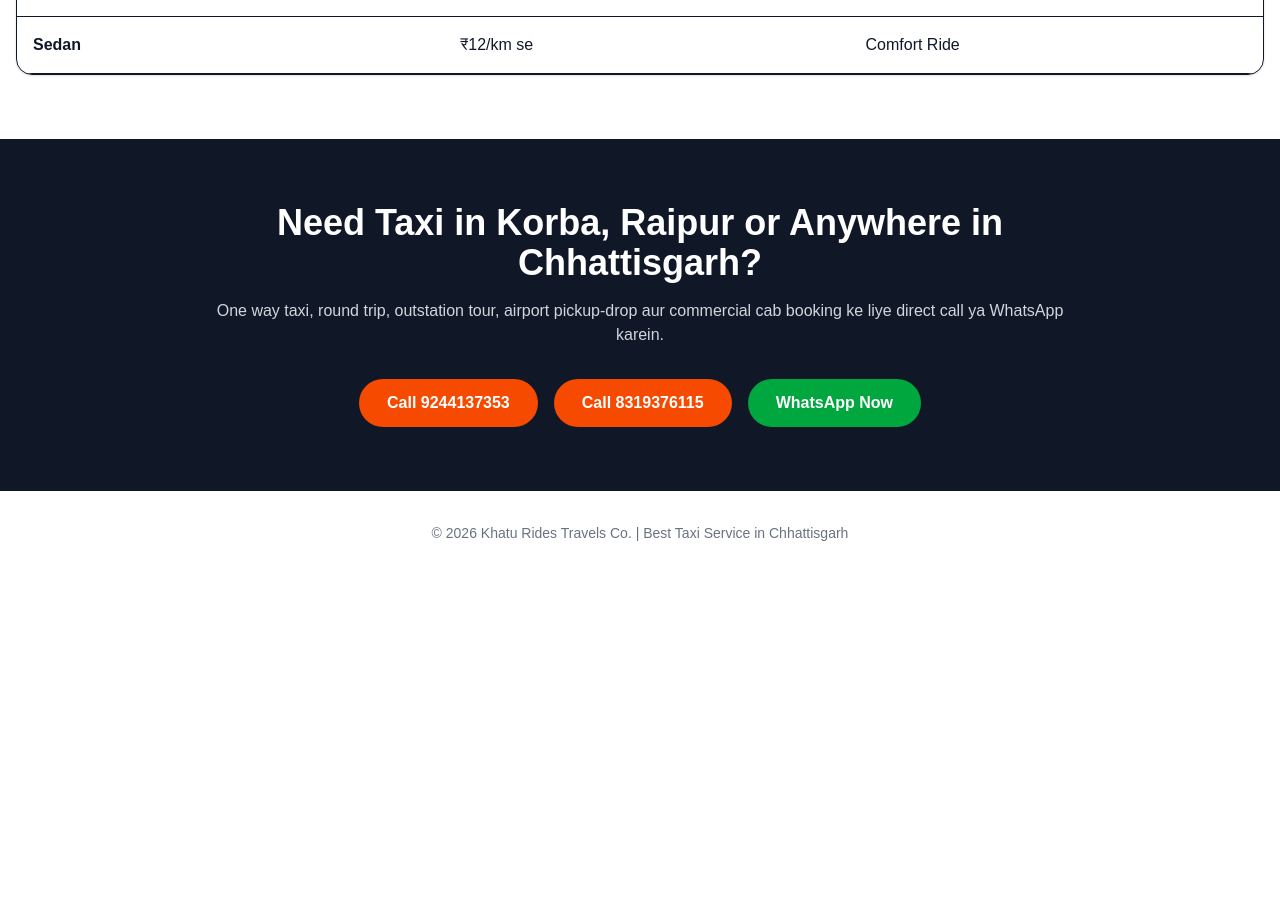
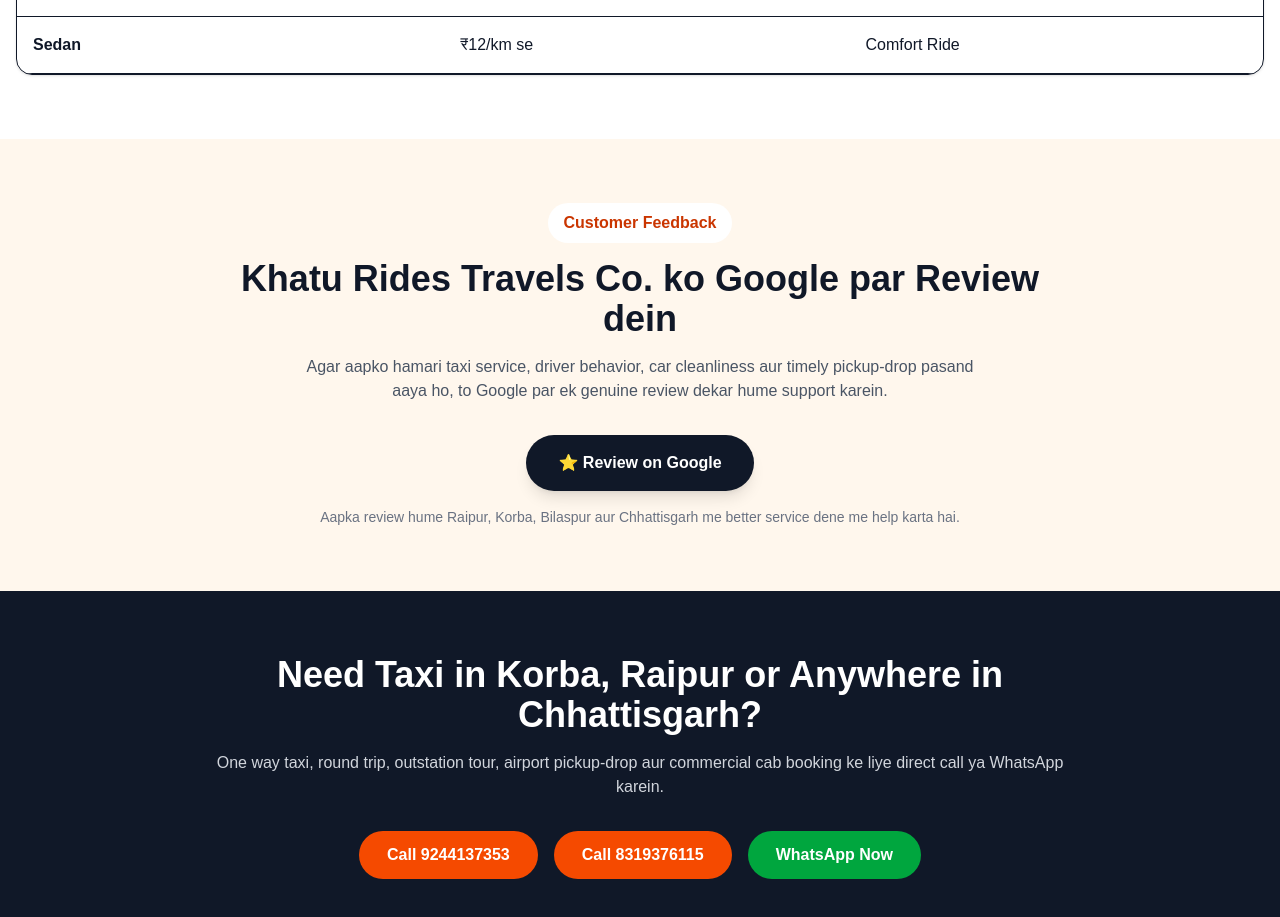
Before and after one commit to sjfkorba/khatu-rides-travels, a Next.js app: page / in a window 1280 px wide. Shown: the part 3140-4057 px from the top of the page. Before the commit the page ends 3715 px from the top, so only its background shows below. Built offline with nearby package versions, Linux system fonts and the light colour scheme.

Commit message:
Add Google review button

```diff
--- a/app/page.tsx
+++ b/app/page.tsx
@@ -452,6 +452,39 @@
         </div>
       </section>
 
+      {/* Google Review Section */}
+<section className="bg-orange-50 py-16">
+  <div className="max-w-4xl mx-auto px-4 text-center">
+    <p className="inline-block bg-white text-orange-700 px-4 py-2 rounded-full font-bold mb-4">
+      Customer Feedback
+    </p>
+
+    <h2 className="text-3xl md:text-4xl font-extrabold mb-4">
+      Khatu Rides Travels Co. ko Google par Review dein
+    </h2>
+
+    <p className="text-gray-600 max-w-2xl mx-auto mb-8">
+      Agar aapko hamari taxi service, driver behavior, car cleanliness aur
+      timely pickup-drop pasand aaya ho, to Google par ek genuine review dekar
+      hume support karein.
+    </p>
+
+    <a
+      href="https://g.page/r/CbD5nSIGmvz1EBM/review"
+      target="_blank"
+      rel="noopener noreferrer"
+      className="inline-block bg-gray-900 hover:bg-black text-white px-8 py-4 rounded-full font-bold shadow-lg transition"
+    >
+      ⭐ Review on Google
+    </a>
+
+    <p className="mt-4 text-sm text-gray-500">
+      Aapka review hume Raipur, Korba, Bilaspur aur Chhattisgarh me better
+      service dene me help karta hai.
+    </p>
+  </div>
+</section>
+
       {/* CTA */}
       <section className="bg-gray-900 text-white py-16">
         <div className="max-w-4xl mx-auto px-4 text-center">
```
